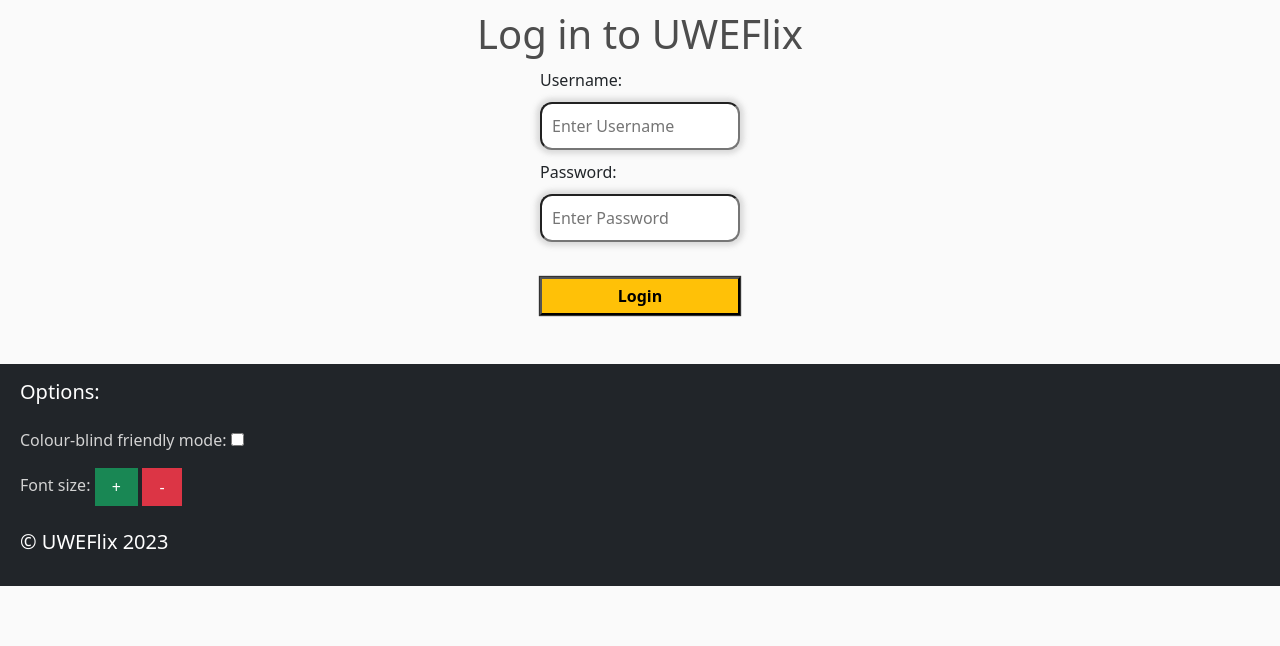
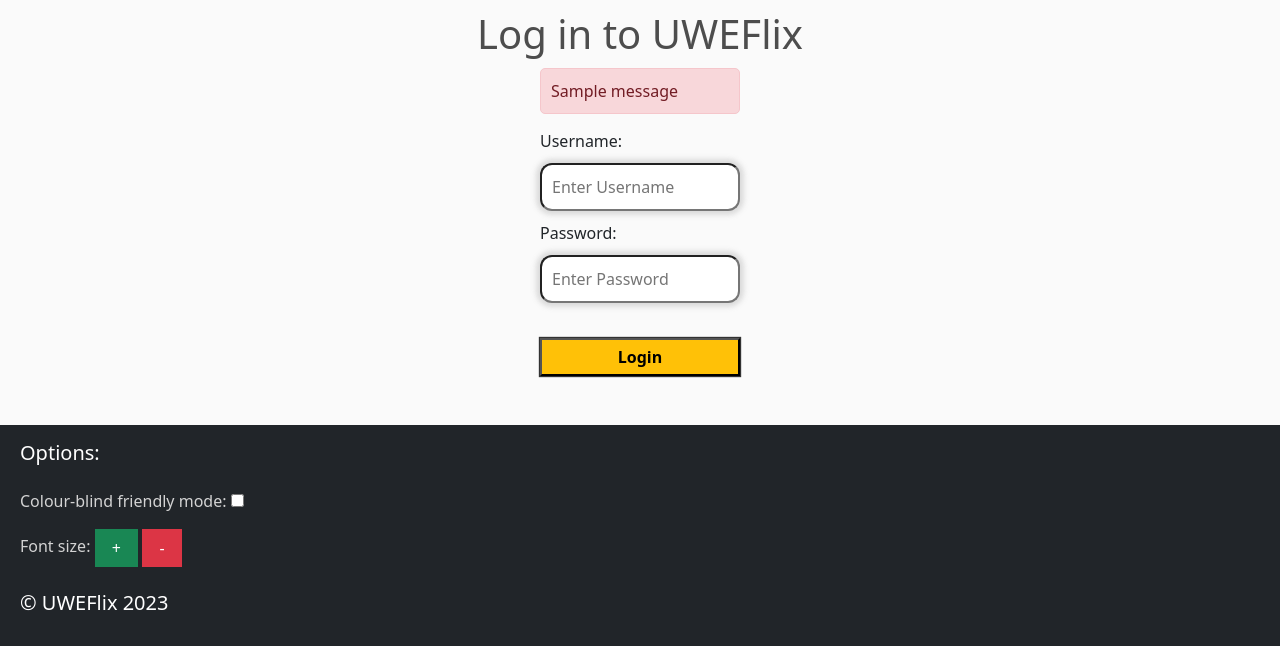
Before and after one commit to andrei2timo/ESD-UWEFlix-Cinema-Component-B, a Django app: page /login/ in a window 1280 px wide. Shown: the part 76-722 px from the top of the page. Run offline with Django 4.2, Linux system fonts and the light colour scheme; one stand-in notice (Sample message) is shown; some libraries are stand-ins or nearby versions.

Commit message:
update login.html
error message now displays on bad credentials

```diff
--- a/Cinema-System-ESD-Component B/UWEFlix_django/uweflix/templates/uweflix/login.html
+++ b/Cinema-System-ESD-Component B/UWEFlix_django/uweflix/templates/uweflix/login.html
@@ -44,12 +44,28 @@
         height: 150px;
     }
 
+    .message-box {
+        background-color: #f8d7da;
+        border-color: #f5c6cb;
+        color: #721c24;
+        padding: 10px;
+        margin-bottom: 15px;
+        border-radius: 5px;
+    }
+
 </style>
 
 <h1>Log in to UWEFlix</h1>
 <div class = "form">
     <form method="POST">
         {% csrf_token %}
+        {% if messages %}
+        <div class="messages">
+            {% for message in messages %}
+            <div{% if message.tags %} class="alert alert-{{ message.tags }} message-box"{% endif %}>{{ message }}</div>
+            {% endfor %}
+        </div>
+        {% endif %}
         <label for="username">Username:</label><br>
         <input type = "text", name = "username", class="inputFields", placeholder="Enter Username"><br>
         <label for="password">Password:</label><br>
```
